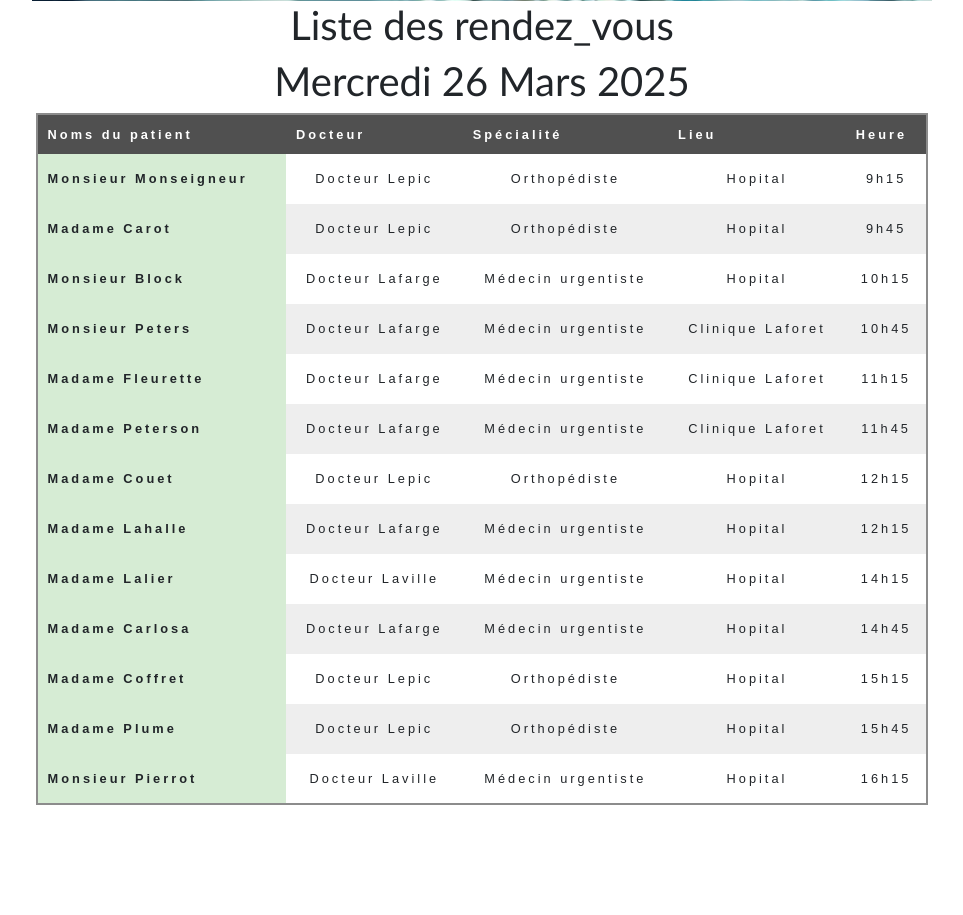
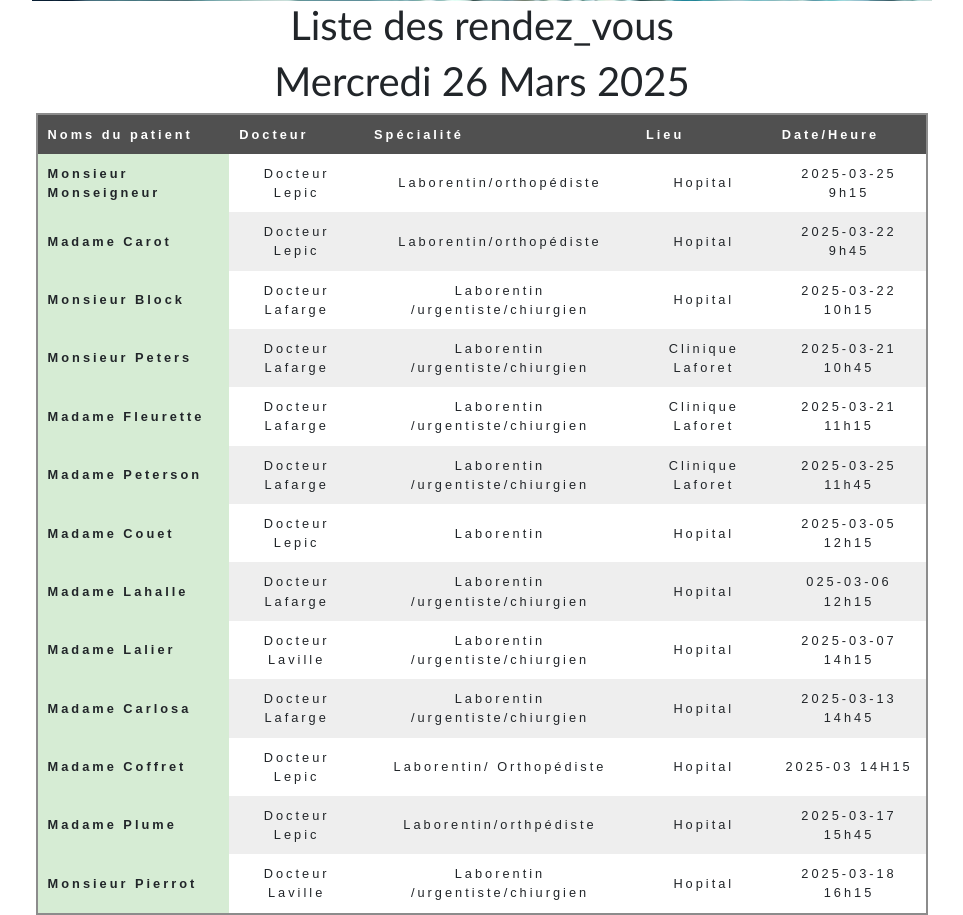
Before and after one commit to Bineta76/aurelie-projet-Labo, a PHP site: page /liste_des_Rdv.php in a window 1280 px wide. Shown: the part 408-1323 px from the top of the page, without its empty margins (158-1121 px from the left). Before the commit the page ends 1213 px from the top, so only its background shows below. Run offline with PHP 8.4, Linux system fonts and the light colour scheme; some libraries are stand-ins or nearby versions.

Commit message:
epreuve e6

```diff
--- a/dossier_medical.php
+++ b/dossier_medical.php
@@ -1,3 +1,7 @@
+<?php
+include 'includes/header.php';
+session_start();
+?>
 <!DOCTYPE html>
 <html lang="fr">
 <head>
--- a/liste_des_Rdv.php
+++ b/liste_des_Rdv.php
@@ -23,7 +23,7 @@ session_start();
 <th scope="col">Docteur</th>
 <th scope="col">Spécialité</th>
 <th scope="col">Lieu</th>
-<th scope="col">Heure</th>
+<th scope="col">Date/Heure</th>
 
 </tr>
   </thead>
@@ -31,92 +31,93 @@ session_start();
 <tr>
       <th scope="row">Monsieur Monseigneur</th>
       <td>Docteur Lepic</td>
-      <td>Orthopédiste</td>
+      <td>Laborentin/orthopédiste</td>
       <td>Hopital </td>
-      <td>9h15</td>
+      <td>2025-03-25 9h15</td>
 </tr>
 <tr>
       <th scope="row">Madame Carot</th>
       <td>Docteur Lepic</td>
-      <td>Orthopédiste</td>
+      <td>Laborentin/orthopédiste</td>
       <td>Hopital </td>
-      <td>9h45</td>
+      <td>2025-03-22 9h45</td>
 </tr>
 <tr>
 <th scope="row">Monsieur Block</th>
       <td>Docteur Lafarge</td>
-      <td>Médecin urgentiste</td>
+      <td>Laborentin /urgentiste/chiurgien</td>
       <td>Hopital </td>
-      <td>10h15</td>
+      <td>2025-03-22 10h15</td>
 </tr>
 <tr>
 <th scope="row">Monsieur Peters</th>
     <td>Docteur Lafarge</td>
-      <td>Médecin urgentiste</td>
+      <td>Laborentin /urgentiste/chiurgien
+      </td>
       <td>Clinique Laforet </td>
-      <td>10h45</td>
+      <td>2025-03-21 10h45</td>
 </tr>
 <tr>
     <th scope="row">Madame Fleurette</th>
     <td>Docteur Lafarge</td>
-    <td>Médecin urgentiste</td>
+    <td>Laborentin /urgentiste/chiurgien</td>
     <td>Clinique Laforet </td>
-      <td>11h15</td>
+      <td>2025-03-21 11h15</td>
 </tr>
 <tr>
 <th scope="row">Madame Peterson</th>
     <td>Docteur Lafarge</td>
-    <td>Médecin urgentiste</td>
+    <td>Laborentin /urgentiste/chiurgien</td>
     <td>Clinique Laforet </td>
-    <td>11h45</td>
+    <td>2025-03-25 11h45</td>
 </tr>
 <tr>
 <th scope="row">Madame Couet</th>
       <td>Docteur Lepic</td>
-      <td>Orthopédiste</td>
+      <td>Laborentin</td>
       <td>Hopital </td>
-      <td>12h15</td>
+      <td>2025-03-05 12h15</td>
 </tr>
 <tr>
 <th scope="row">Madame Lahalle</th>
     <td>Docteur Lafarge</td>
-    <td>Médecin urgentiste</td>
+    <td>Laborentin /urgentiste/chiurgien</td>
     <td>Hopital </td>
-    <td>12h15</td>
+    <td>025-03-06 12h15</td>
 </tr>
 <tr>
 <th scope="row">Madame Lalier</th>
     <td>Docteur Laville</td>
-    <td>Médecin urgentiste</td>
+    <td>Laborentin /urgentiste/chiurgien</td>
     <td>Hopital </td>
-    <td>14h15</td>
+    <td>2025-03-07 14h15</td>
 </tr>
 <tr>
 <th scope="row">Madame Carlosa</th>
     <td>Docteur Lafarge</td>
-    <td>Médecin urgentiste</td>
+    <td>Laborentin /urgentiste/chiurgien</td>
     <td>Hopital </td>
-    <td>14h45</td>
+    <td>2025-03-13 14h45</td>
 </tr>
 <tr>
 <th scope="row">Madame Coffret</th>
     <td>Docteur Lepic</td>
-    <td>Orthopédiste</td>
+    <td>Laborentin/ Orthopédiste</td>
     <td>Hopital </td>
-    <td>15h15</td>
+    <td>2025-03 14H15</td>
 </tr>
 <tr>
 <th scope="row">Madame Plume</th>
     <td>Docteur Lepic</td>
-    <td>Orthopédiste</td>
+    <td>Laborentin/orthpédiste</td>
     <td>Hopital </td>
-    <td>15h45</td>
+    <td>2025-03-17 15h45</td>
 </tr>
 <th scope="row">Monsieur Pierrot</th>
     <td>Docteur Laville</td>
-    <td>Médecin urgentiste</td>
+    <td>Laborentin /urgentiste/chiurgien</td>
     <td>Hopital </td>
-    <td>16h15</td>
+    <td>2025-03-18 16h15</td>
 </tr>
 
 
```
Also changed, not shown: contactSupport.php (+14 -2 lines), planningmedecin.php (+17 -9 lines), quiSommesNous.php (+3 -5 lines).
